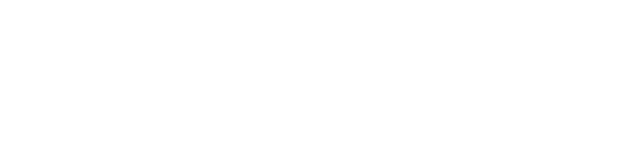
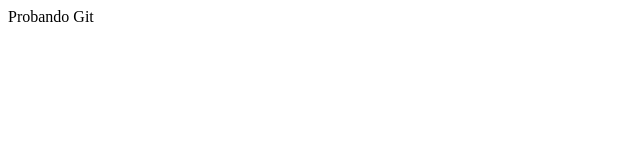
Before and after one commit to yayita1971/pruebasgit, a plain HTML site: page index.html in a window 1280 px wide. Shown: the whole page, without its empty margins (0-640 px from the left). Drawn offline with Linux system fonts and the light colour scheme.

```diff
--- a/index.html
+++ b/index.html
@@ -7,6 +7,6 @@
     <title>Document</title>
 </head>
 <body>
-
+    Probando  Git
 </body>
 </html>
```
